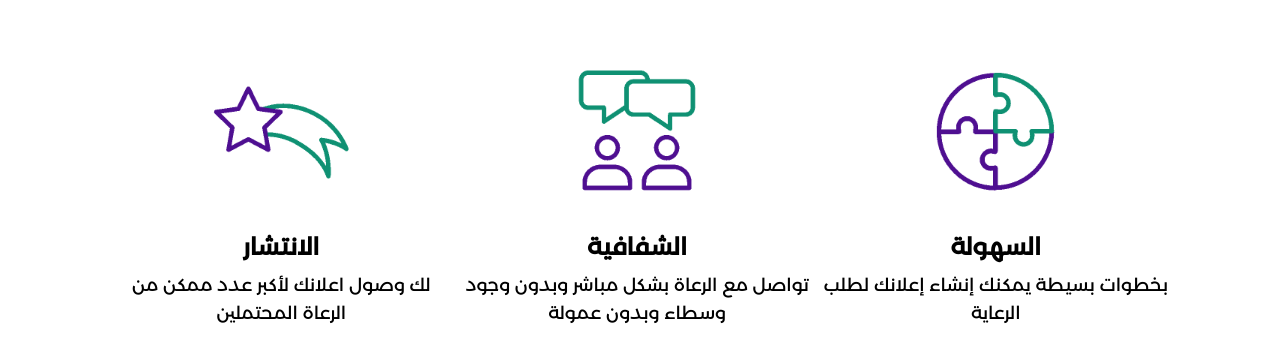
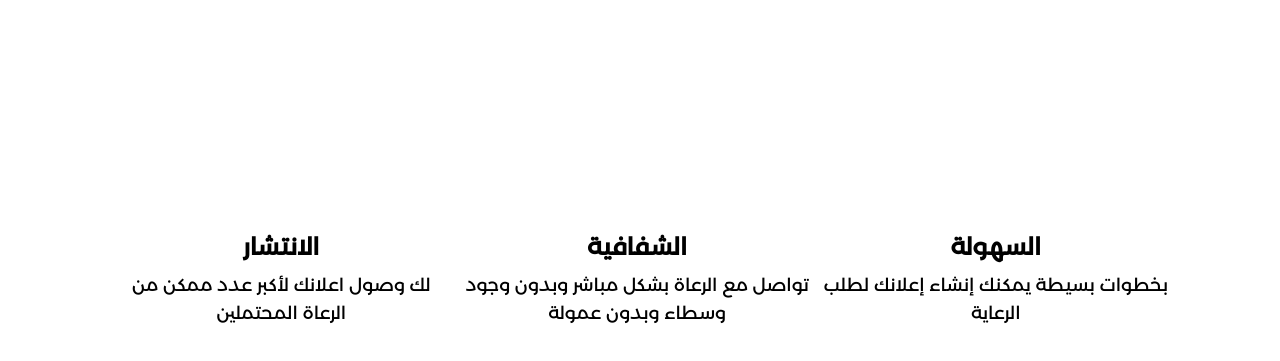
Before and after one commit to Abdoullah10/ro3ah, a Next.js app: page / in a window 1280 px wide. Shown: the part 1083-1444 px from the top of the page. Built offline with nearby package versions, Linux system fonts and the light colour scheme; a web font is replaced by a local one.

Commit message:
change gif to lord

```diff
--- a/src/app/page.js
+++ b/src/app/page.js
@@ -1,7 +1,7 @@
 import Logo from "../ui/logo";
 import Br from "../ui/brain";
-import C from "../ui/logo";
-import Gif from "@/ui/gif";
+
+import Lord from "@/ui/animation";
 export default function Home() {
   return (
     <div>
@@ -32,7 +32,7 @@ export default function Home() {
     <div className="flex space-x-2 font-bold justify-end   ">
 
   <button className="bg-teal-600 py-3 px-3 rounded-lg text-lg text-center text-white hover:bg-teal-500 ">ابحث</button>
-  <input className="text-right w-3/4 mr-0 rounded-lg " type="text"  placeholder="بحث عن فرص رعاية "/>
+  <input className="text-right font-mont text-black w-3/4 mr-0 rounded-lg " type="text"  placeholder="بحث عن فرص رعاية "/>
 
 </div>
 
@@ -46,15 +46,16 @@ export default function Home() {
   <div className="flex flex-col items-center py-10 space-y-16">
     <h1 className="flex text-center text-6xl font-black  text-violet-800 font-mont ">مزايا رعاة</h1>
     <div className="flex flex-row-reverse  text-center px-28 justify-between space-x-5 w-full">
-      <div className="flex flex-col    items-center"><Gif src="/facile.gif" alt="facile"/><br/><h1 className="font-mont font-bold text-2xl">السهولة</h1><h1 className="mt-2 font-mont font-medium text-lg" >بخطوات بسيطة يمكنك إنشاء إعلانك لطلب <br/>الرعاية</h1></div>
-      <div className="flex flex-col    items-center"><Gif src="/c.gif" alt="الشفافية"/><br/><h1 className="font-mont font-bold text-2xl">الشفافية</h1><h1 className="mt-2 font-mont font-medium text-lg">تواصل مع الرعاة بشكل مباشر وبدون وجود<br/>وسطاء وبدون عمولة</h1></div>
-      <div className="flex flex-col    items-center"><Gif src="/e.gif" alt="الإنتشار"/><br/><h1 className="font-mont font-bold text-2xl">الانتشار</h1><h1 className="mt-2 font-mont font-medium text-lg"> لك وصول اعلانك لأكبر عدد ممكن من<br/>الرعاة المحتملين</h1></div>
+      <div className="flex flex-col    items-center"><Lord src="https://cdn.lordicon.com/rmjnvgsm.json" /><br/><h1 className="font-mont font-semibold text-2xl">السهولة</h1><h1 className="mt-2 font-mont font-medium text-lg" >بخطوات بسيطة يمكنك إنشاء إعلانك لطلب <br/>الرعاية</h1></div>
+      <div className="flex flex-col    items-center"><Lord src="https://cdn.lordicon.com/wzrwaorf.json"/><br/><h1 className="font-mont font-semibold text-2xl">الشفافية</h1><h1 className="mt-2 font-mont font-medium text-lg">تواصل مع الرعاة بشكل مباشر وبدون وجود<br/>وسطاء وبدون عمولة</h1></div>
+      <div className="flex flex-col    items-center"><Lord  src="https://cdn.lordicon.com/cilymyep.json"/><br/><h1 className="font-mont font-semibold text-2xl">الانتشار</h1><h1 className="mt-2 font-mont font-medium text-lg"> لك وصول اعلانك لأكبر عدد ممكن من<br/>الرعاة المحتملين</h1></div>
     </div>
-
 
 
   </div>
 
+
+
     </div>
   );
 }
--- /dev/null
+++ b/src/ui/animation.jsx
@@ -0,0 +1,10 @@
+import Image from "next/image"
+export default function Lord(props) {
+  return (
+  <lord-icon
+  src={props.src}
+  trigger="hover"
+  colors="primary:#4f1091,secondary:#109173"
+  style={{width:"150px", height:"150px"}} />
+  )
+}
--- a/src/ui/gif.jsx
+++ /dev/null
@@ -1,6 +0,0 @@
-import Image from "next/image"
-export default function Gif(props) {
-  return (<Image src={props.src} alt={props.alt} width={150} height={150} />
-
-  )
-}
```
Also changed, not shown: package.json (+6 -5 lines), 1 other file (tests, documents, lock files or other folders).
